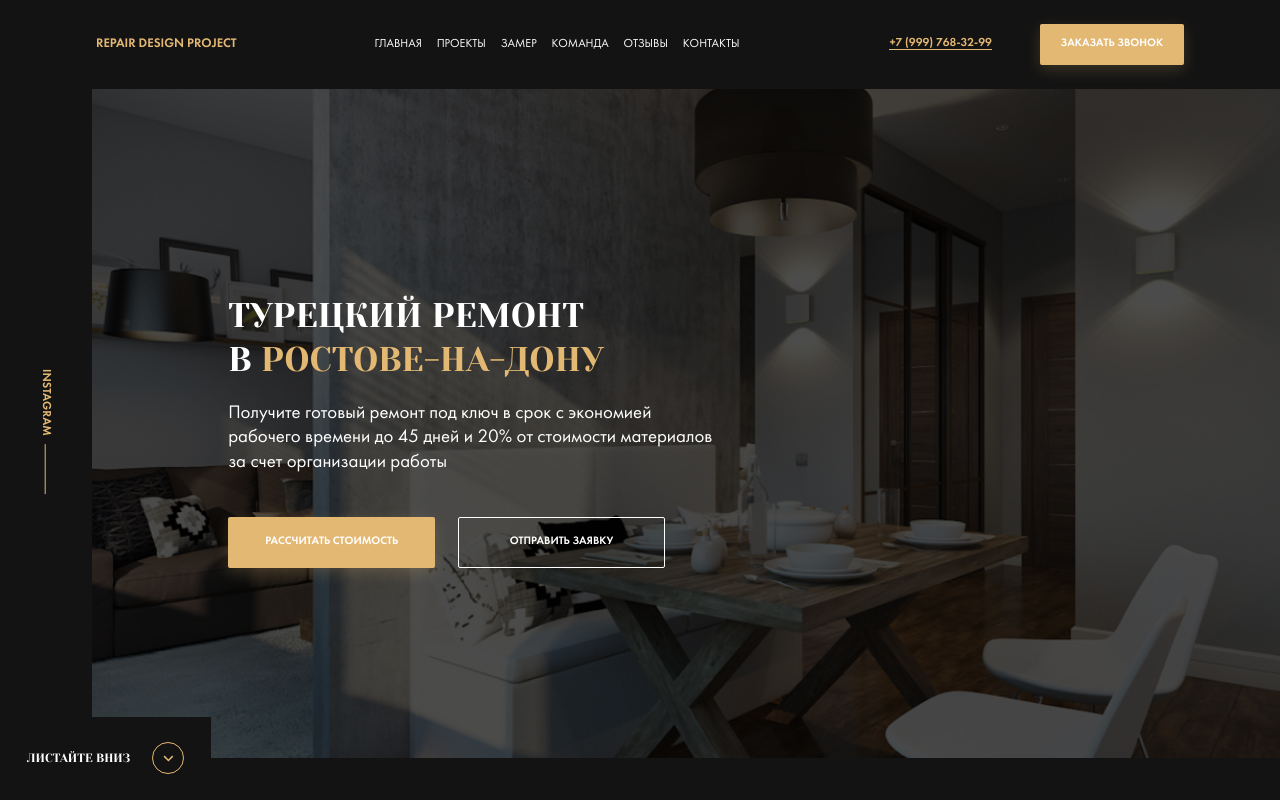
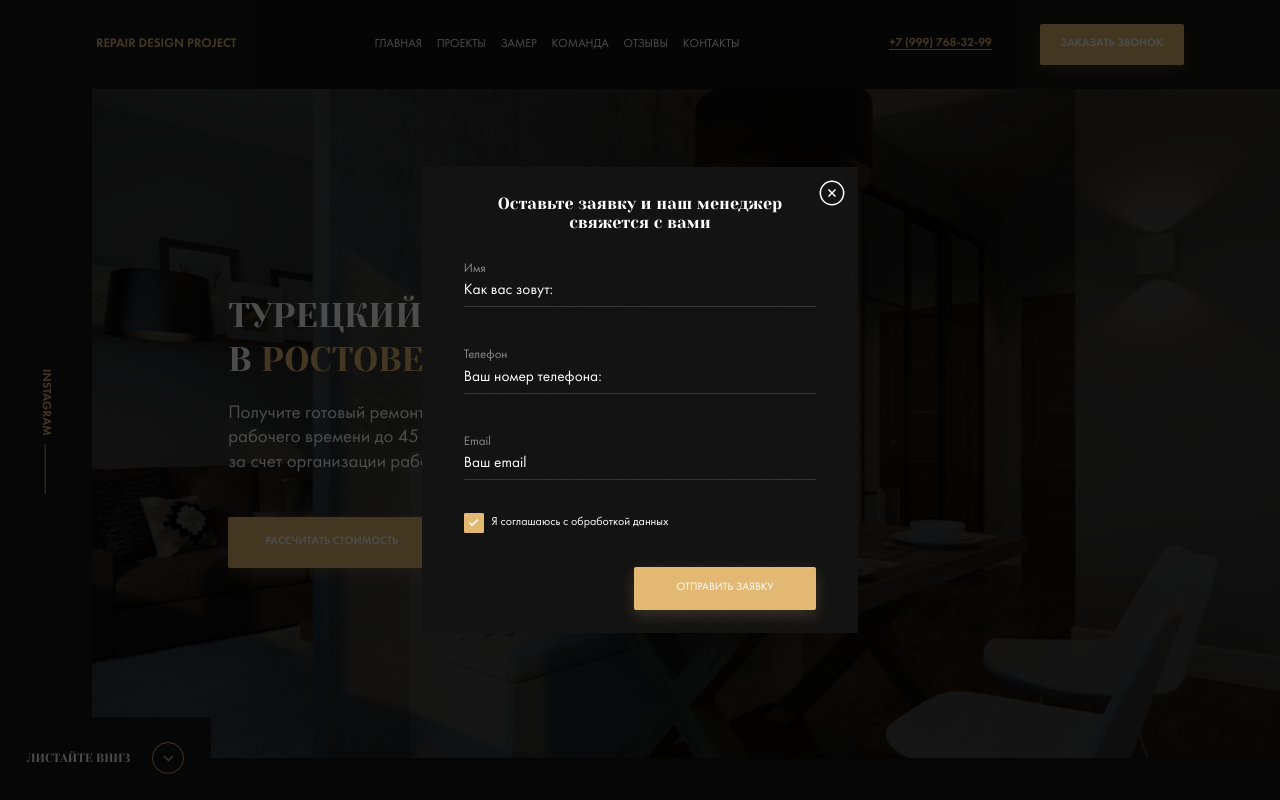
Before and after one commit to Jenshenwebdes/Repair_design, a website: page index.html in a window 1280 px wide. Shown: the top 800 px of the page. Drawn offline with Linux system fonts and the light colour scheme; files whose address does not match are found by name.

Commit message:
feat: add modal dialog

```diff
--- a/index.html
+++ b/index.html
@@ -302,5 +302,31 @@
       <!-- /.container -->
     </section>
     <!-- /.section design -->
+</main>
+ <div class="modal">
+  <div class="modal__dialog">
+    <button class="modal__close"></button>
+    <h3 class="modal__title">Оставьте заявку и наш менеджер свяжется с вами</h3>
+    <form action="#" class="form modal__form">
+      <label for="user-name" class="label form__label label--light">Имя</label>
+      <input type="text" class="input form__input modal__input" id="user-name" placeholder="Как вас зовут:">
+      <label for="user-phone" class="label form__label label--light">Телефон</label>
+      <input type="tel" class="input form__input modal__input" id="user-phone" placeholder="Ваш номер телефона:">
+      <label for="user-email" class="label form__label label--light">Email</label>
+      <input type="email" class="input form__input modal__input" id="user-email" placeholder="Ваш email">
+      <div class="policy modal__policy">
+        <input type="checkbox" name="policy-checkbox" id="policy-checkbox" class="policy__checkbox" checked>
+        <label for="policy-checkbox" class="policy__label">Я соглашаюсь с обработкой данных</label>
+      </div>
+      <!-- /.policy -->
+      <button class="button button--primary modal__button">
+        Отправить заявку
+      </button> <!-- /.button putton--primary modal__button -->
+    </form>
+    <!-- /.form modal__form -->
+  </div>
+  <!-- /.modal__dialog -->
+ </div>
+ <!-- /.modal -->
 </body>
 </html>
--- a/sass/_interface.sass
+++ b/sass/_interface.sass
@@ -30,3 +30,26 @@
             box-shadow: 0px 5px 15px rgba($primary, 0.3)
             border: 1px solid $primary
             transition: 0.3s
+.label
+    &--light
+        color: rgba(255, 255, 255, 0.5)
+        font-size: 1.07rem
+.policy
+    &__checkbox
+        opacity: 0
+        visibility: hidden
+        &:checked +
+            .policy__label
+                &::before
+                    background: $primary url('../img/check.svg') no-repeat center
+    &__label
+        display: flex
+        align-items: center
+        &::before
+            content: ''
+            width: 18px
+            height: 18px
+            border: 1px solid $primary
+            border-radius: 1px
+            cursor: pointer
+            margin-right: 0.64rem
--- a/sass/style.sass
+++ b/sass/style.sass
@@ -9,3 +9,4 @@
 @import 'templates/control'
 @import 'media'
 @import 'templates/types'
+@import 'templates/modal'
--- /dev/null
+++ b/sass/templates/_modal.sass
@@ -0,0 +1,59 @@
+.modal
+    position: fixed
+    z-index: 199
+    left: 0
+    right: 0
+    top: 0
+    bottom: 0
+    width: 100%
+    height: 100%
+    background-color: rgba(0, 0, 0, 0.7)
+    display: flex
+    align-items: center
+    justify-content: center
+    &__dialog
+        position: relative
+        max-width: 36.36rem
+        background: $dark url('../img/bg-lines.svg') no-repeat center
+        padding: 2.357rem 3.5rem 1.928rem
+        color: $light
+    &__close
+        position: absolute
+        right: 0
+        top: 0
+        width: 28px
+        height: 28px
+        background: transparent url(../img/close.svg) no-repeat  center
+        border: none
+        margin: 12px
+        cursor: pointer
+    &__title
+        font-family: Yeseva One, cursive
+        font-weight: normal
+        font-size: 1.357rem
+        text-align: center
+        margin: 0
+        margin-bottom: 2.428rem
+    &__form
+        display: flex
+        flex-direction: column
+    &__input
+        margin-bottom: 3.428rem
+        &:last-of-type
+            margin-bottom: 1.27rem
+    &__policy
+        margin-bottom: 2.78rem
+    &__button
+        align-self: flex-end
+        width: 15.2rem
+        height: 3.64rem
+.input
+    border: none
+    border-bottom: 1px solid rgba(255, 255, 255, 0.15)
+    background-color: transparent
+    font-size: 1.285rem
+    color: $light
+    font-weight: 500
+    padding: 0.5rem 0
+    &::placeholder
+            color: $light
```
Also changed, not shown: css/style.css, img/bg-lines.svg (added), img/check.svg (added), img/close.png (added), img/close.svg (added), 1 other file.
